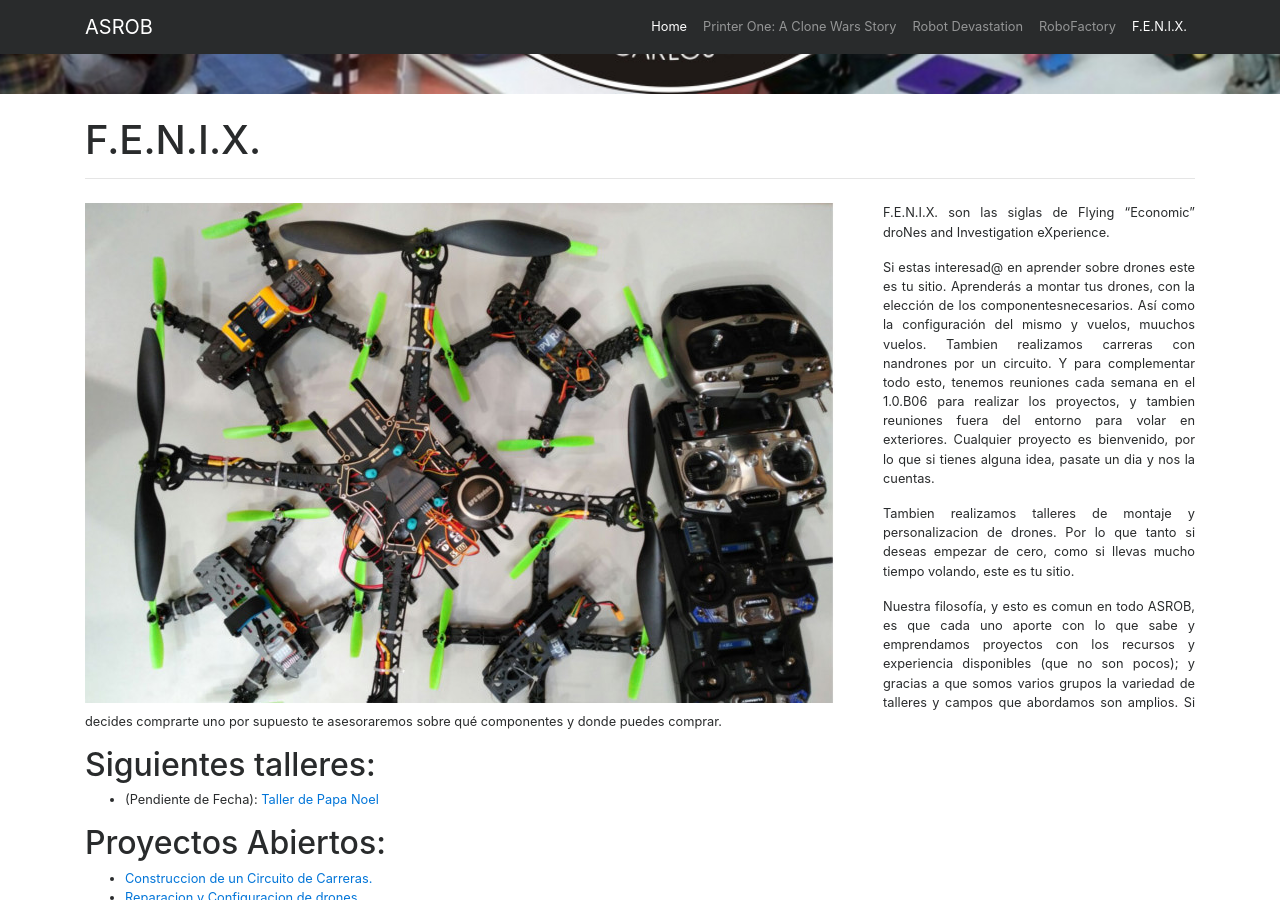
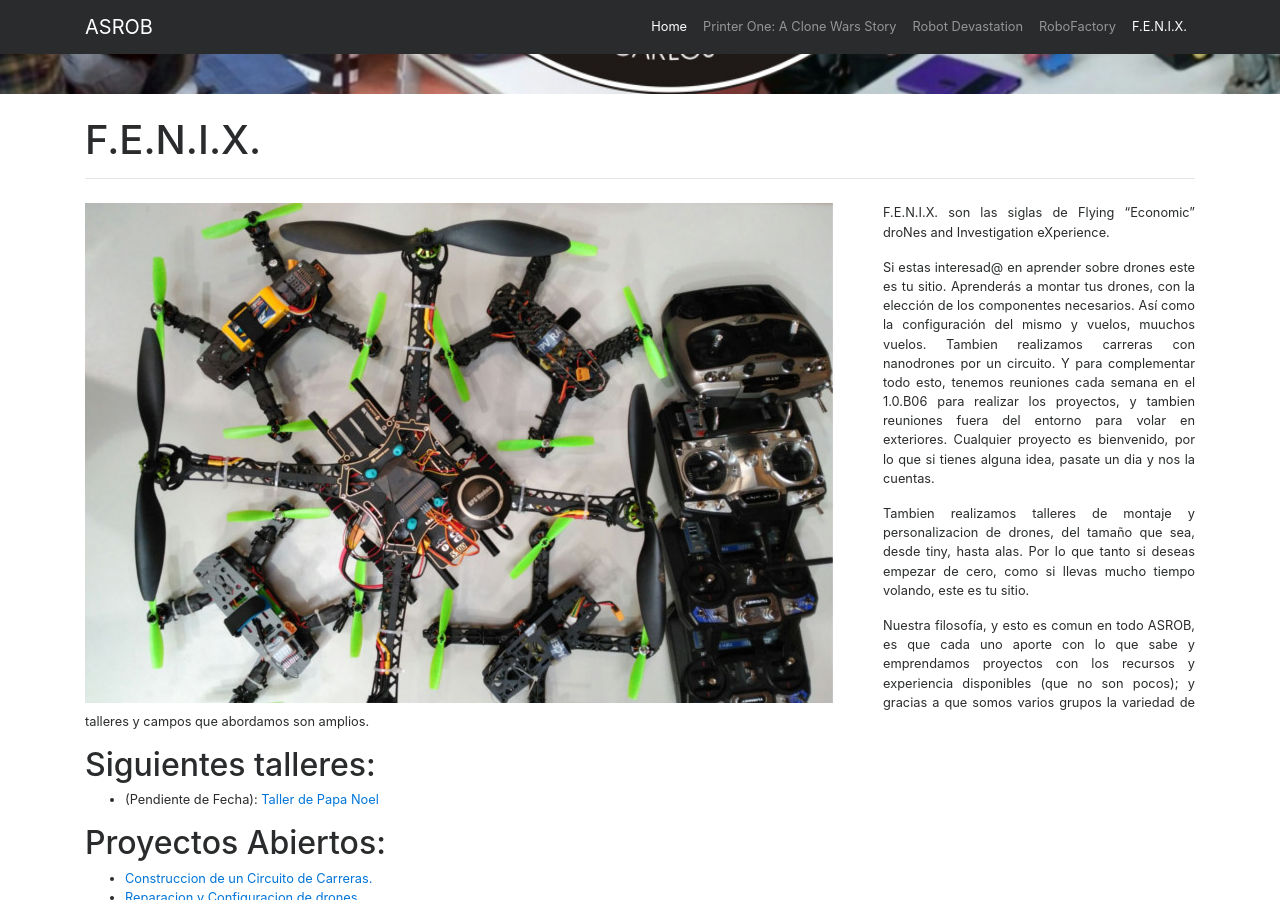
Before and after one commit to asrob-uc3m/asrob-uc3m.github.io, a Jekyll site: the page built from _workgroups/2018-10-02-fenix.markdown, in a window 1280 px wide and 900 px high, scrolled down 524 px. Built offline with Jekyll 4.4.1, drawn with Linux system fonts in a browser that asks for light colours.

Commit message:
Update 2018-10-02-fenix.markdown

```diff
--- a/_workgroups/2018-10-02-fenix.markdown
+++ b/_workgroups/2018-10-02-fenix.markdown
@@ -19,12 +19,11 @@ workgroup_id: fenix
 
 F.E.N.I.X. son las siglas de Flying "Economic" droNes and Investigation eXperience.
 
-Si estas interesad@ en aprender sobre drones este es tu sitio. Aprenderás a montar tus drones, con la elección de los componentesnecesarios. Así como la configuración del mismo y vuelos, muuchos vuelos. Tambien realizamos carreras con nandrones por un circuito. Y para complementar todo esto, tenemos reuniones cada semana en el 1.0.B06 para realizar los proyectos, y tambien reuniones fuera del entorno para volar en exteriores. Cualquier proyecto es bienvenido, por lo que si tienes alguna idea, pasate un dia y nos la cuentas.
+Si estas interesad@ en aprender sobre drones este es tu sitio. Aprenderás a montar tus drones, con la elección de los componentes necesarios. Así como la configuración del mismo y vuelos, muuchos vuelos. Tambien realizamos carreras con nanodrones por un circuito. Y para complementar todo esto, tenemos reuniones cada semana en el 1.0.B06 para realizar los proyectos, y tambien reuniones fuera del entorno para volar en exteriores. Cualquier proyecto es bienvenido, por lo que si tienes alguna idea, pasate un dia y nos la cuentas.
 
-Tambien realizamos talleres de montaje y personalizacion de drones. Por lo que tanto si deseas empezar de cero, como si llevas mucho tiempo volando, este es tu sitio.
+Tambien realizamos talleres de montaje y personalizacion de drones, del tamaño que sea, desde tiny, hasta alas. Por lo que tanto si deseas empezar de cero, como si llevas mucho tiempo volando, este es tu sitio.
 
-Nuestra filosofía, y esto es comun en todo ASROB, es que cada uno aporte con lo que sabe y emprendamos proyectos con los recursos y experiencia disponibles (que no son pocos); y gracias a que somos varios grupos la variedad de talleres y campos que abordamos son amplios. Si decides comprarte uno por supuesto te asesoraremos sobre qué componentes y donde puedes comprar.
-
+Nuestra filosofía, y esto es comun en todo ASROB, es que cada uno aporte con lo que sabe y emprendamos proyectos con los recursos y experiencia disponibles (que no son pocos); y gracias a que somos varios grupos la variedad de talleres y campos que abordamos son amplios.
 
 ## Siguientes talleres:
 
```
